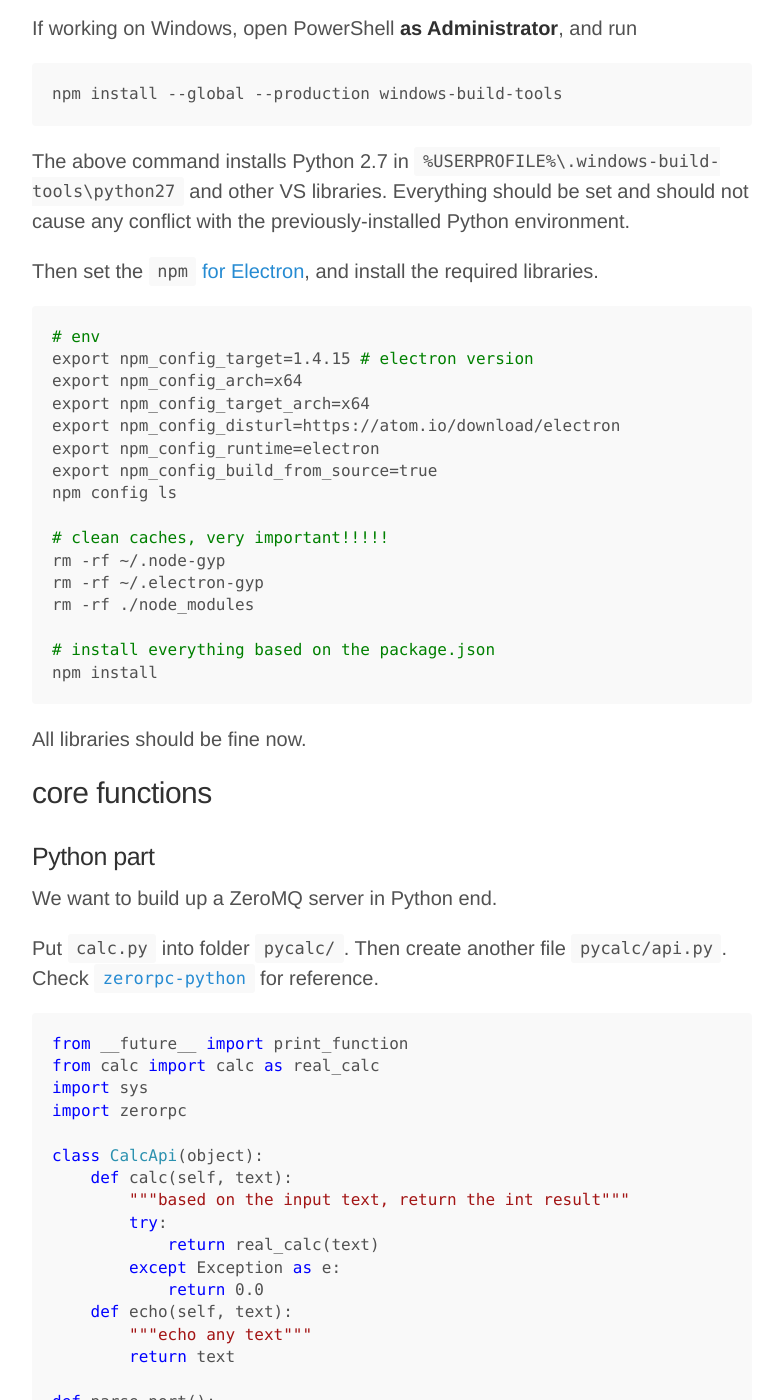
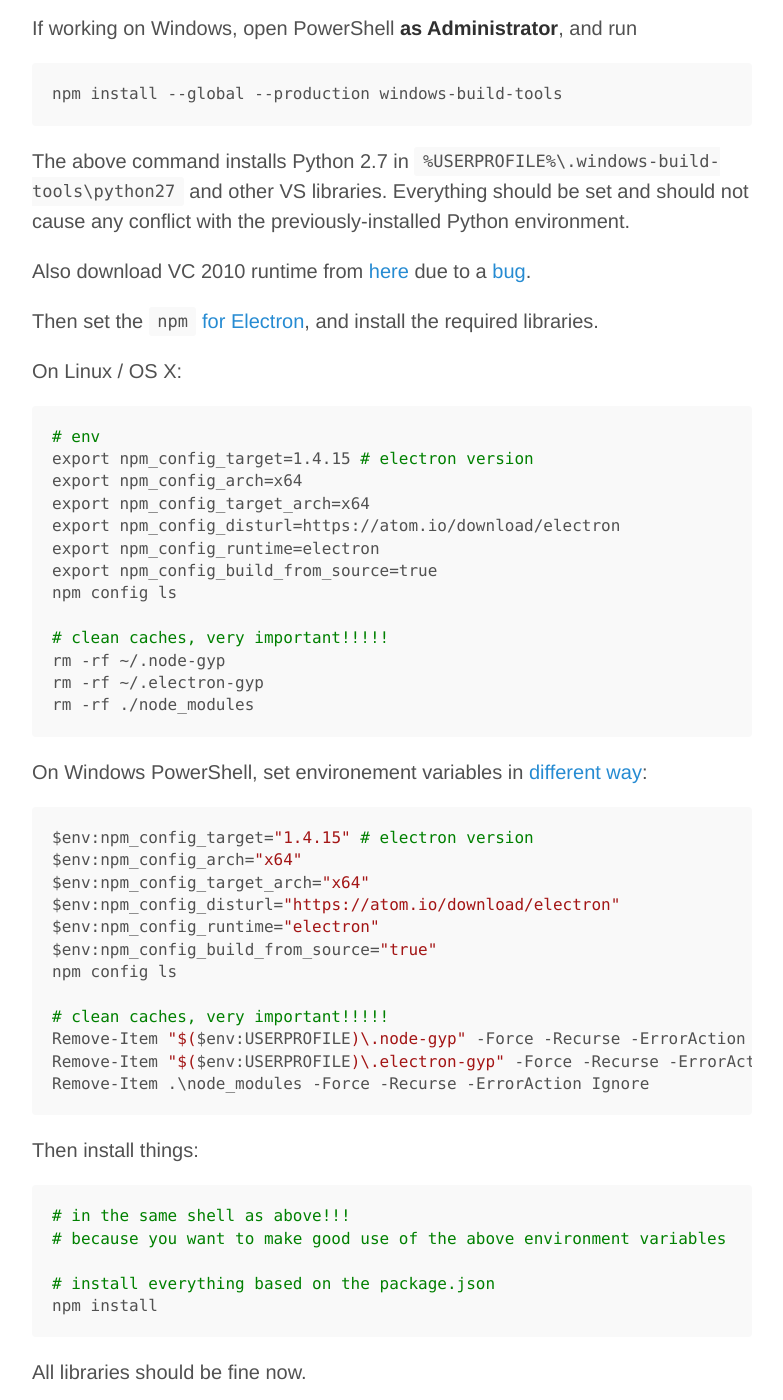
Before and after one commit to fyears/fyears.github.io, a Jekyll site: the page built from _posts/2017-02-14-electron-as-gui-of-python-apps-updated.md, in a window 1280 px wide and 1400 px high, scrolled down 5185 px. Shown: the whole window, without its empty margins (248-1031 px from the left). Built offline with Jekyll 4.4.1, drawn with Linux system fonts in a browser that asks for light colours; comment, search, counter and statistics services are not loaded.

Commit message:
add powershell env setting

````diff
--- a/_posts/2017-02-14-electron-as-gui-of-python-apps-updated.md
+++ b/_posts/2017-02-14-electron-as-gui-of-python-apps-updated.md
@@ -178,7 +178,11 @@
 
 The above command installs Python 2.7 in `%USERPROFILE%\.windows-build-tools\python27` and other VS libraries. Everything should be set and should not cause any conflict with the previously-installed Python environment.
 
+Also download VC 2010 runtime from [here](https://www.microsoft.com/en-us/download/details.aspx?id=14632) due to a [bug](https://github.com/JustinTulloss/zeromq.node/issues/582).
+
 Then set the `npm` [for Electron](https://github.com/electron/electron/blob/master/docs/tutorial/using-native-node-modules.md), and install the required libraries.
+
+On Linux / OS X:
 
 ```bash
 # env
@@ -194,6 +198,30 @@
 rm -rf ~/.node-gyp
 rm -rf ~/.electron-gyp
 rm -rf ./node_modules
+```
+
+On Windows PowerShell, set environement variables in [different way](http://stackoverflow.com/questions/714877/setting-windows-powershell-path-variable):
+
+```powershell
+$env:npm_config_target="1.4.15" # electron version
+$env:npm_config_arch="x64"
+$env:npm_config_target_arch="x64"
+$env:npm_config_disturl="https://atom.io/download/electron"
+$env:npm_config_runtime="electron"
+$env:npm_config_build_from_source="true"
+npm config ls
+
+# clean caches, very important!!!!!
+Remove-Item "$($env:USERPROFILE)\.node-gyp" -Force -Recurse -ErrorAction Ignore
+Remove-Item "$($env:USERPROFILE)\.electron-gyp" -Force -Recurse -ErrorAction Ignore
+Remove-Item .\node_modules -Force -Recurse -ErrorAction Ignore
+```
+
+Then install things:
+
+```bash
+# in the same shell as above!!!
+# because you want to make good use of the above environment variables
 
 # install everything based on the package.json
 npm install
````
